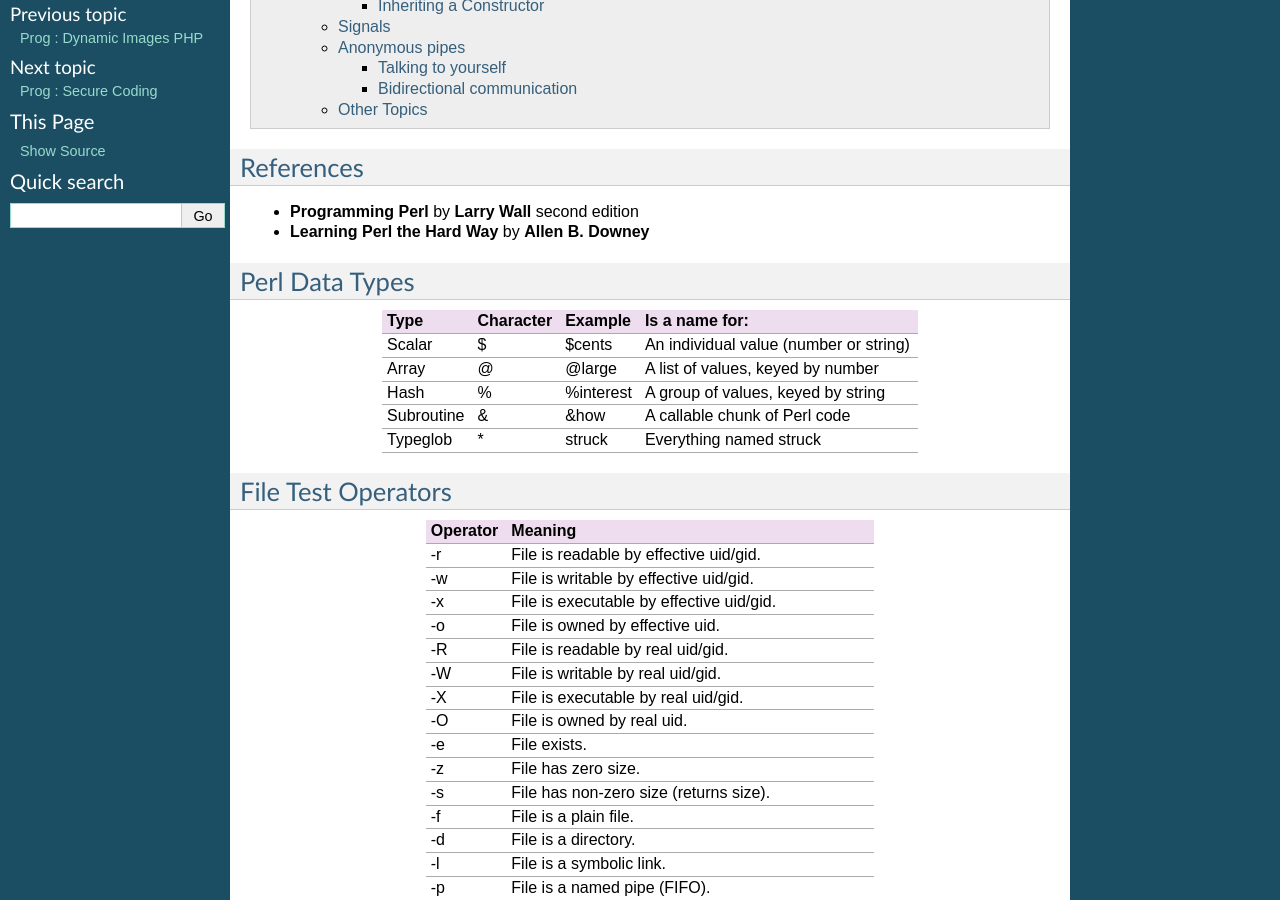
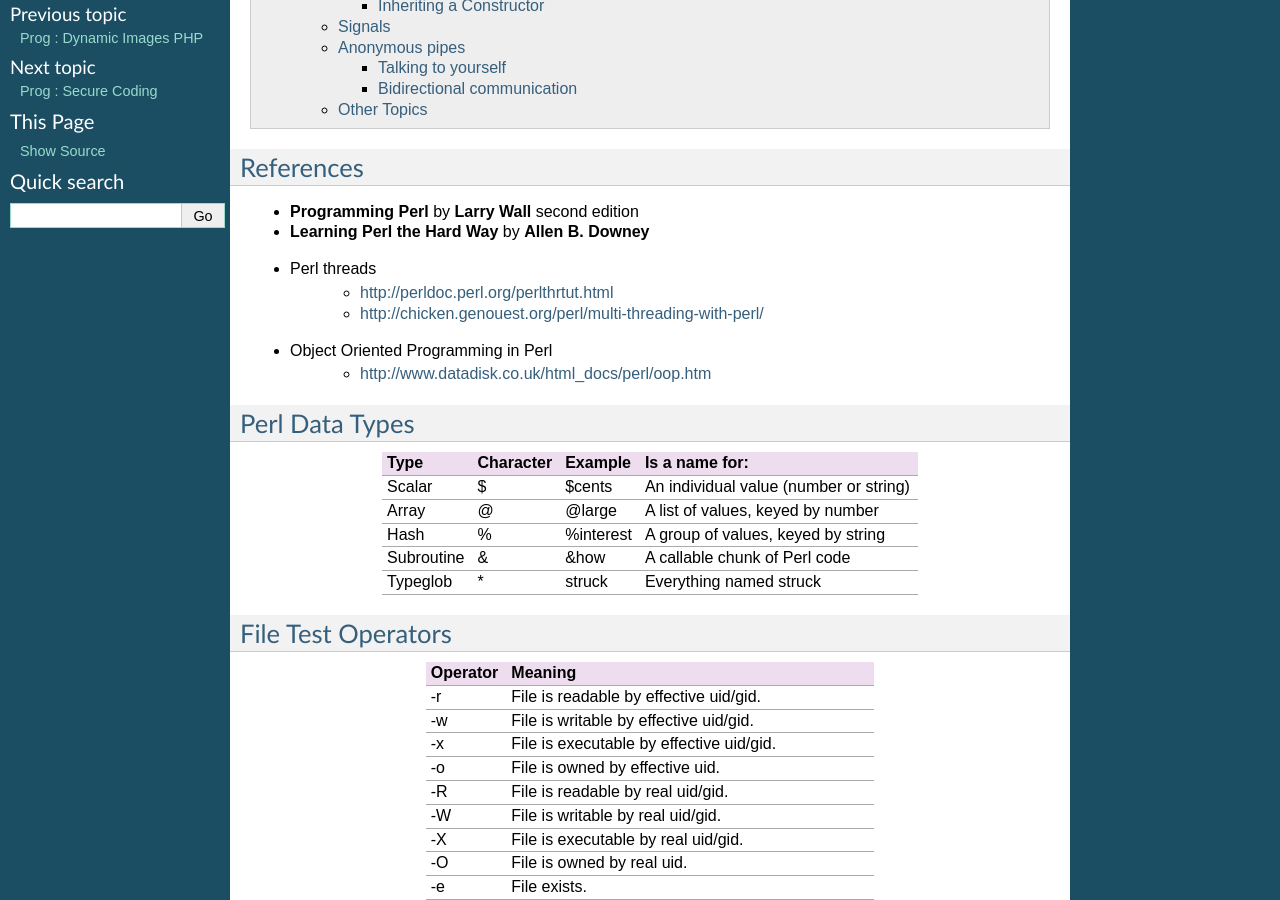
Before and after one commit to bhargavakumark/Notes, a Sphinx documentation site: the page built from source/prog.perl.rst, in a window 1280 px wide and 900 px high, scrolled down 2561 px. Built offline with Sphinx 7.4.7, drawn with Linux system fonts in a browser that asks for light colours.

Commit message:
adding references for Perl threads and OOP

```diff
--- a/source/prog.perl.rst
+++ b/source/prog.perl.rst
@@ -8,8 +8,14 @@ Prog : Perl
 References
 ----------
 
-- **Programming Perl** by **Larry Wall** second edition
-- **Learning Perl the Hard Way** by **Allen B. Downey**
+* **Programming Perl** by **Larry Wall** second edition
+* **Learning Perl the Hard Way** by **Allen B. Downey**
+* Perl threads
+	* http://perldoc.perl.org/perlthrtut.html
+	* http://chicken.genouest.org/perl/multi-threading-with-perl/
+* Object Oriented Programming in Perl
+	* http://www.datadisk.co.uk/html_docs/perl/oop.htm
+
 
 Perl Data Types
 ---------------
```
